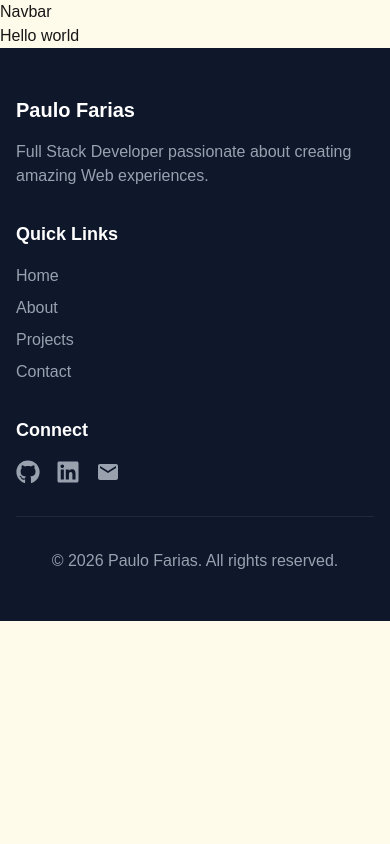
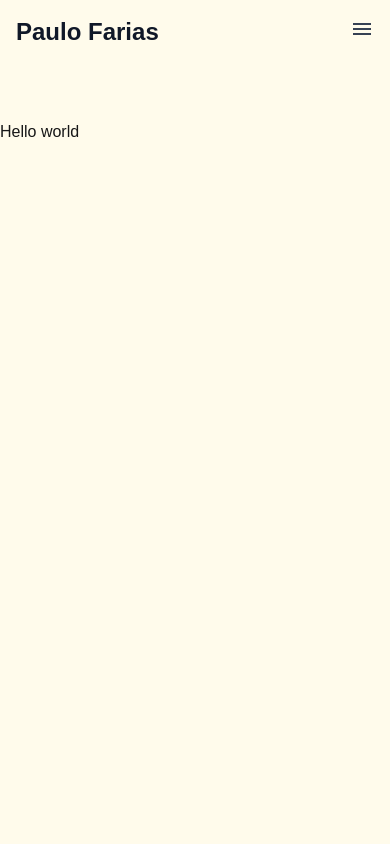
Before and after one commit to pvgfarias/portfolio, a Next.js app: page / in a window 390 px wide. Shown: the top 844 px of the page. Built offline with nearby package versions, Linux system fonts and the light colour scheme.

Commit message:
feat: :sparkles: adding navbar with mob nav

```diff
--- a/app/components/Footer.tsx
+++ b/app/components/Footer.tsx
@@ -17,6 +17,7 @@ const quickLinks = {
   Projects: '#projects',
   Contact: '#contact',
 };
+
 export default function Footer() {
   return (
     <motion.footer
--- a/app/components/Navbar.tsx
+++ b/app/components/Navbar.tsx
@@ -1,5 +1,91 @@
+'use client';
+
+import { useState, useEffect } from 'react';
+import { motion } from 'framer-motion';
+import { MdMenu, MdClose } from 'react-icons/md';
+import Link from 'next/link';
+
+const navLinks = [
+  { name: 'Home', href: '#home' },
+  { name: 'About', href: '#about' },
+  { name: 'Experience', href: '#experience' },
+  { name: 'Skills', href: '#skills' },
+  { name: 'Projects', href: '#projects' },
+  { name: 'Resume', href: '#resume' },
+  { name: 'Contact', href: '#contact' },
+];
+
 export default function Navbar() {
+  const [isOpen, setIsOpen] = useState(false);
+  const [scrolled, setScrolled] = useState(false);
+
+  useEffect(() => {
+    const handleScroll = () => {
+      setScrolled(window.scrollY > 20);
+    };
+    window.addEventListener('scroll', handleScroll);
+    return () => window.removeEventListener('scroll', handleScroll);
+  }, []);
+
+  const handleNavClick = (href: string) => {
+    setIsOpen(false);
+    const element = document.querySelector(href);
+    element?.scrollIntoView({ behavior: 'smooth' });
+  };
+
   return (
-    <h1>Navbar</h1>
-  )
+    <motion.nav
+      initial={{ y: -100 }}
+      animate={{ y: 0 }}
+      transition={{ duration: 0.5 }}
+      className={`fixed top-0 left-0 right-0 z-50 transition-all duration-300 ${scrolled ? 'bg-amber-50/80 dark:bg-slate-900/80 backdrop-blur-md shadow-lg' : 'bg-transparent'}`}
+    >
+      <div className="max-w-7xl mx-auto px-4 sm:px-6 lg:px-8">
+        <div className="flex justify-between items-center h-16">
+          <Link href="/" className="text-2xl font-bold text-gray-900 dark:text-white">
+            Paulo Farias
+          </Link>
+          {/* Web Nav */}
+          <div className="hidden md:flex space-x-8">
+            {navLinks.map((link) => (
+              <button
+                key={link.name}
+                onClick={() => handleNavClick(link.href)}
+                className="text-gray-700 dark:text-gray-300 hover:text-blue-500 dark:hover:text-slate-400 transition-colors duration-200"
+              >
+                {link.name}
+              </button>
+            ))}
+          </div>
+          <div className="md:hidden">
+            <button onClick={() => setIsOpen(!isOpen)} className="text-gray-700 dark:text-gray-300">
+              {isOpen ? <MdClose size={24} /> : <MdMenu size={24} />}
+            </button>
+          </div>
+        </div>
+
+        {/* Mobile Nav */}
+        {isOpen && (
+          <motion.div
+            initial={{ opacity: 0, y: -20 }}
+            animate={{ opacity: 1, y: 0 }}
+            exit={{ opacity: 0, y: -20 }}
+            className="md:hidden"
+          >
+            <div className="px-2 pt-2 pb-3 space-y-1 sm:px-3 bg-amber-50 dark:bg-slate-800 rounded-lg mt-2 ">
+              {navLinks.map((link) => (
+                <button
+                  key={link.name}
+                  onClick={() => handleNavClick(link.href)}
+                  className="block w-full text-left px-3 py-2 text-gray-700 dark:text-gray-300 hover:text-blue-500 dark:hover:text-slate-400"
+                >
+                  {link.name}
+                </button>
+              ))}
+            </div>
+          </motion.div>
+        )}
+      </div>
+    </motion.nav>
+  );
 }
--- a/app/layout.tsx
+++ b/app/layout.tsx
@@ -27,11 +27,11 @@ export default function RootLayout({
   return (
     <html lang="en" className={`${geistSans.variable} ${geistMono.variable} antialiased`}>
       <body>
+        <Navbar />
         <div className="min-h-screen bg-amber-50 dark:bg-slate-950">
-          <Navbar />
           <main className="relative">{children}</main>
-          <Footer />
         </div>
+        <Footer />
       </body>
     </html>
   );
--- a/app/page.tsx
+++ b/app/page.tsx
@@ -1,5 +1,10 @@
 import Image from 'next/image';
 
 export default function Home() {
-  return <h1>Hello world</h1>;
+  return (
+    <h1>
+      <br /> <br /> <br /> <br /> <br />
+      Hello world
+    </h1>
+  );
 }
```
